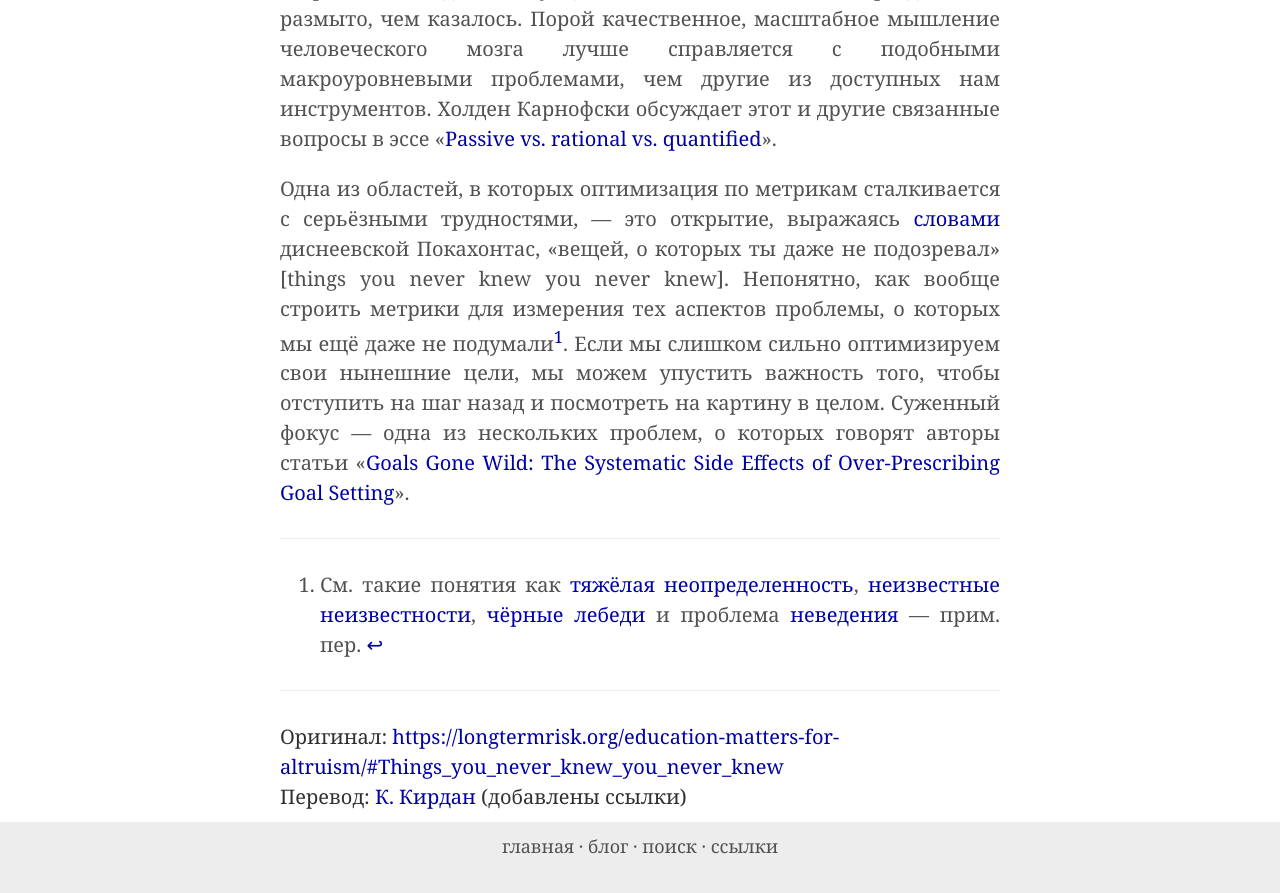
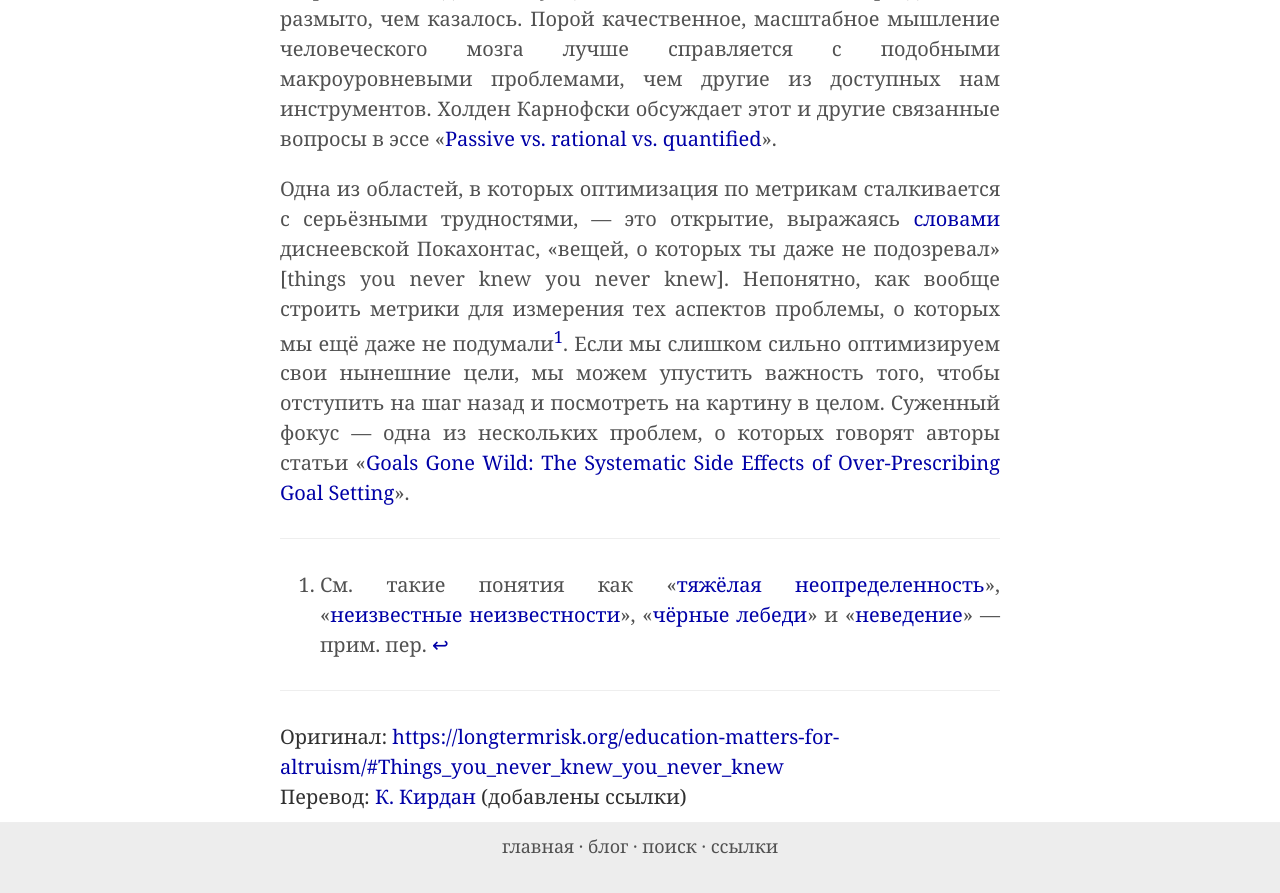
Before and after one commit to ReducingSuffering/reducingsuffering.github.io, a Jekyll site: the page built from _articles/brian-tomasik-11.md, in a window 1280 px wide and 900 px high, scrolled down 1088 px. Shown: the top 893 px of the window. Built offline with Jekyll 4.4.1, drawn with Linux system fonts in a browser that asks for light colours.

Commit message:
Update brian-tomasik-11.md

```diff
--- a/_articles/brian-tomasik-11.md
+++ b/_articles/brian-tomasik-11.md
@@ -22,4 +22,4 @@ translation_details: "добавлены ссылки"
 
 ---
 
-[^1]: См. такие понятия как [тяжёлая неопределенность](https://en.wikipedia.org/wiki/Knightian_uncertainty), [неизвестные неизвестности](https://books.google.co.uz/books?id=9iTUDwAAQBAJ&pg=PA48&redir_esc=y#v=onepage&q&f=false), [чёрные лебеди](https://ru.wikipedia.org/wiki/%D0%A7%D1%91%D1%80%D0%BD%D1%8B%D0%B9_%D0%BB%D0%B5%D0%B1%D0%B5%D0%B4%D1%8C_(%D0%BA%D0%BE%D0%BD%D1%86%D0%B5%D0%BF%D1%86%D0%B8%D1%8F)) и проблема [неведения](https://forum.effectivealtruism.org/topics/cluelessness) — прим. пер.
+[^1]: См. такие понятия как «[тяжёлая неопределенность](https://en.wikipedia.org/wiki/Knightian_uncertainty)», «[неизвестные неизвестности](https://books.google.co.uz/books?id=9iTUDwAAQBAJ&pg=PA48&redir_esc=y#v=onepage&q&f=false)», «[чёрные лебеди](https://ru.wikipedia.org/wiki/%D0%A7%D1%91%D1%80%D0%BD%D1%8B%D0%B9_%D0%BB%D0%B5%D0%B1%D0%B5%D0%B4%D1%8C_(%D0%BA%D0%BE%D0%BD%D1%86%D0%B5%D0%BF%D1%86%D0%B8%D1%8F))» и «[неведение](https://forum.effectivealtruism.org/topics/cluelessness)» — прим. пер.
```
